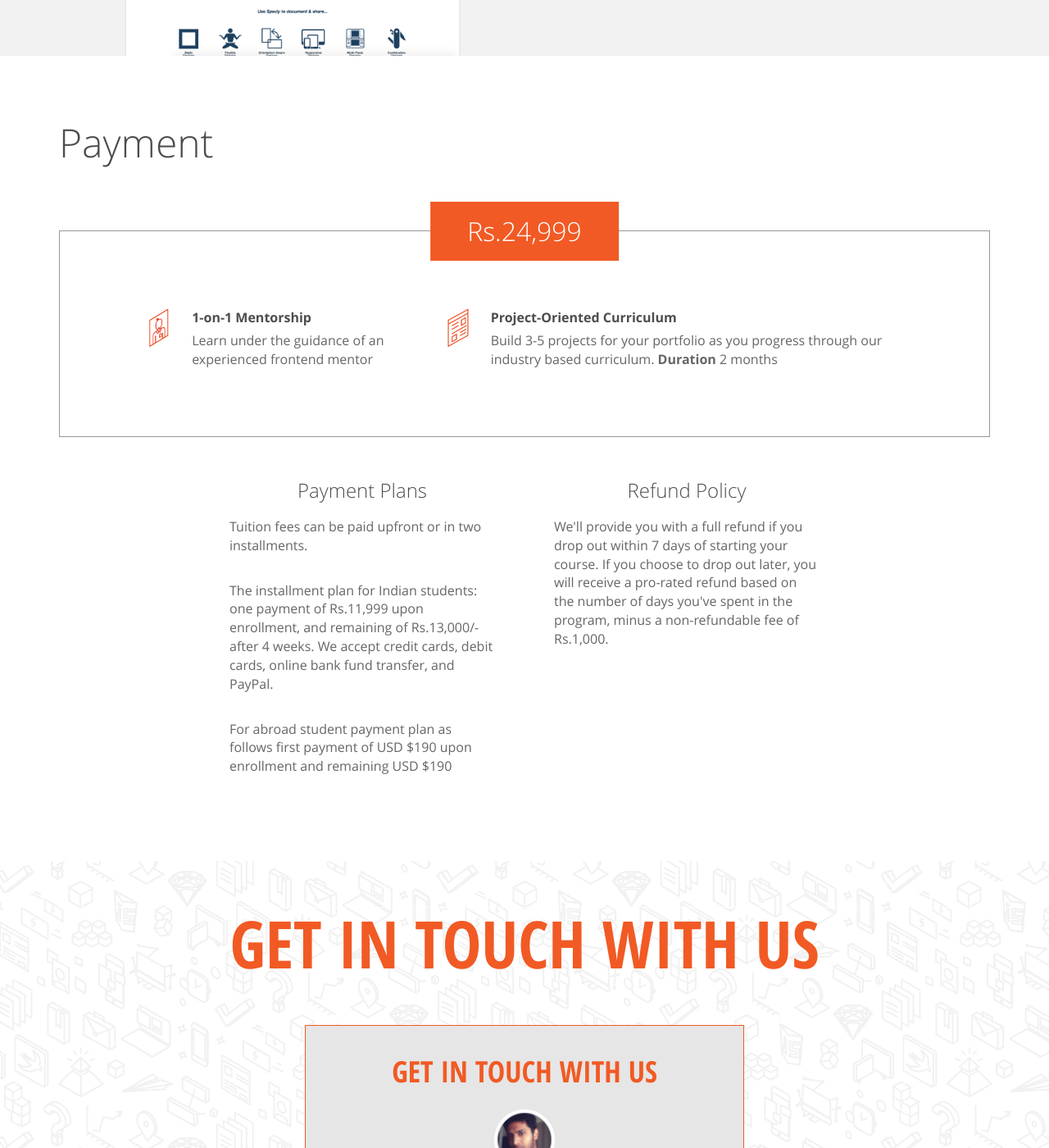
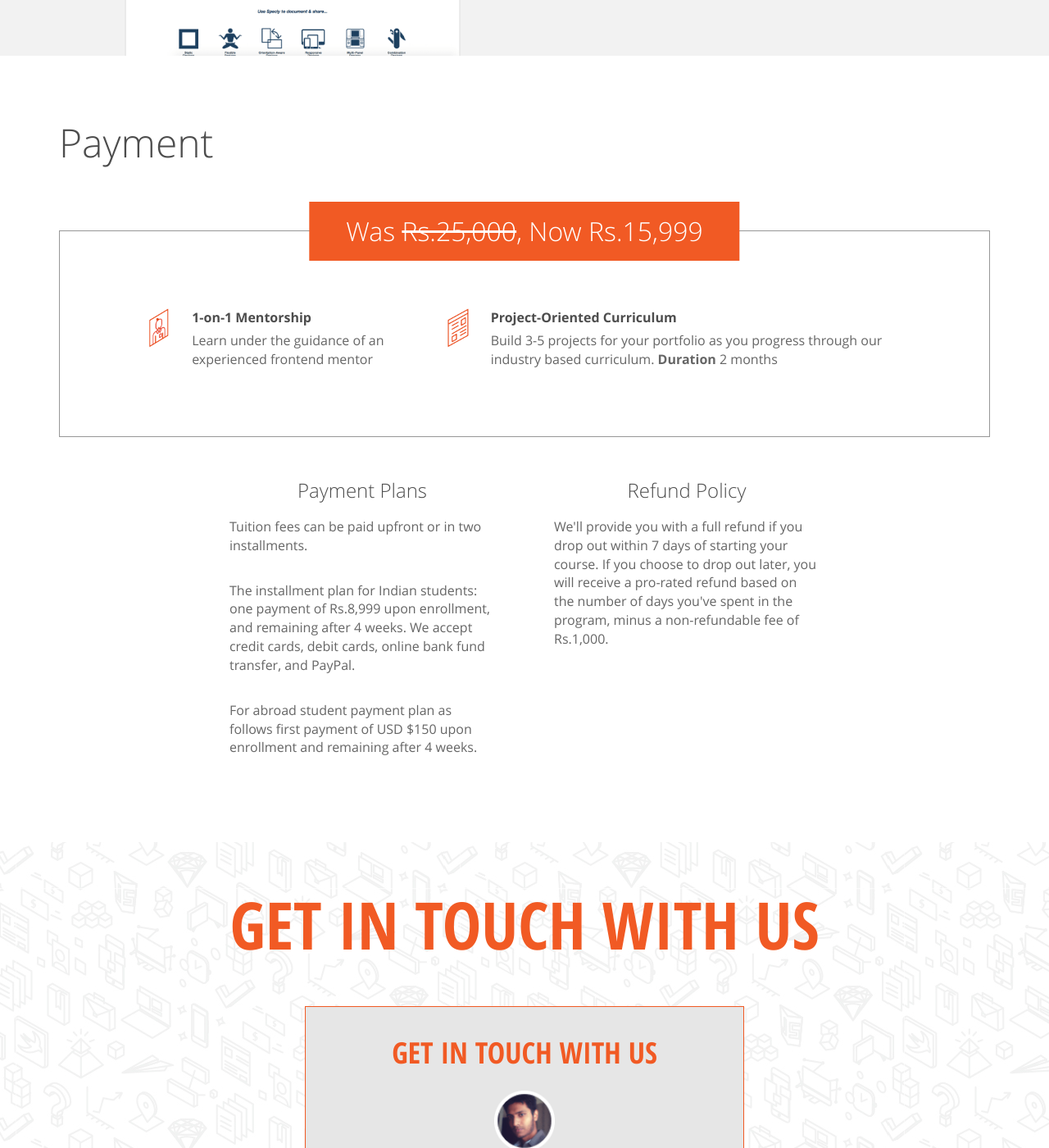
Before and after one commit to steelx/ajinkyaxjs, a Jekyll site: the page learn.io/frontend-development-course.html, which Jekyll copies as it is, in a window 1280 px wide and 1400 px high, scrolled down 5336 px. Shown: the whole window at 82% size. Built offline with Jekyll 4.4.1, drawn with Linux system fonts in a browser that asks for light colours; nearby versions of some CDN libraries; Markdown is read by kramdown in place of the engine named in the settings; comment, search, counter and statistics services are not loaded.

Commit message:
updated price

```diff
--- a/learn.io/frontend-development-course.html
+++ b/learn.io/frontend-development-course.html
@@ -2331,7 +2331,7 @@ L379.6,269.4"></path>
             <h1>Payment</h1>
 
             <div class='payment-callout'>
-                <div class='price'>Rs.24,999</div>
+                <div class='price'>Was <span style="text-decoration: line-through;">Rs.25,000</span>, Now Rs.15,999</div>
                 <div class='features'>
                     <div class='media-element'>
                         <div class='media-element-media'>
@@ -2361,9 +2361,9 @@ L379.6,269.4"></path>
                     <h3>Payment Plans</h3>
 
                     <p>Tuition fees can be paid upfront or in two installments.</p>
-                    <p>The installment plan for Indian students: one payment of Rs.11,999 upon enrollment,
-                        and remaining of Rs.13,000/- after 4 weeks. We accept credit cards, debit cards, online bank fund transfer, and PayPal.</p>
-                    <p>For abroad student payment plan as follows first payment of USD $190 upon enrollment and remaining USD $190</p>
+                    <p>The installment plan for Indian students: one payment of Rs.8,999 upon enrollment,
+                        and remaining after 4 weeks. We accept credit cards, debit cards, online bank fund transfer, and PayPal.</p>
+                    <p>For abroad student payment plan as follows first payment of USD $150 upon enrollment and remaining after 4 weeks.</p>
                 </div>
                 <div class='payment-feature'>
                     <h3>Refund Policy</h3>
```
